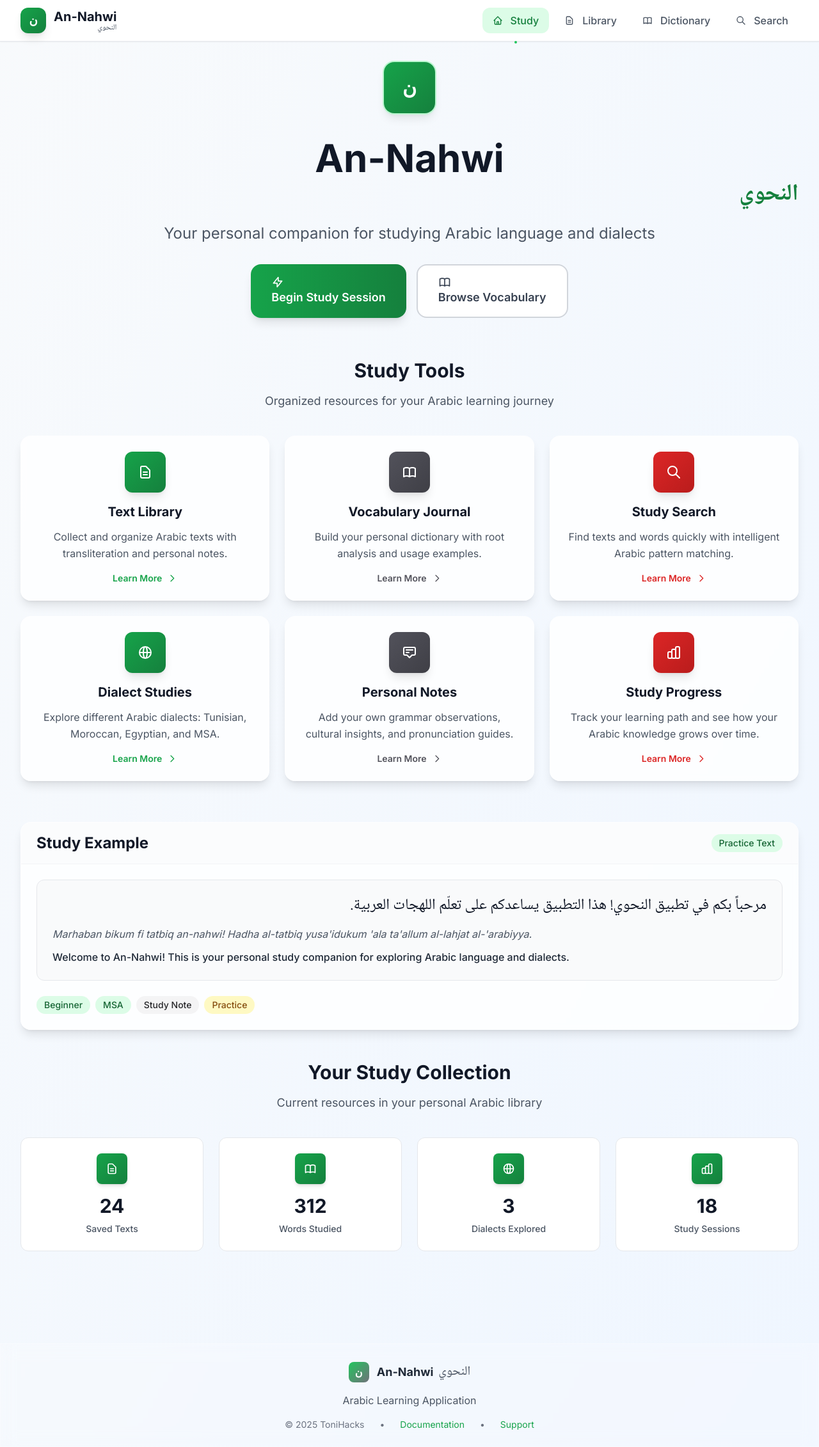
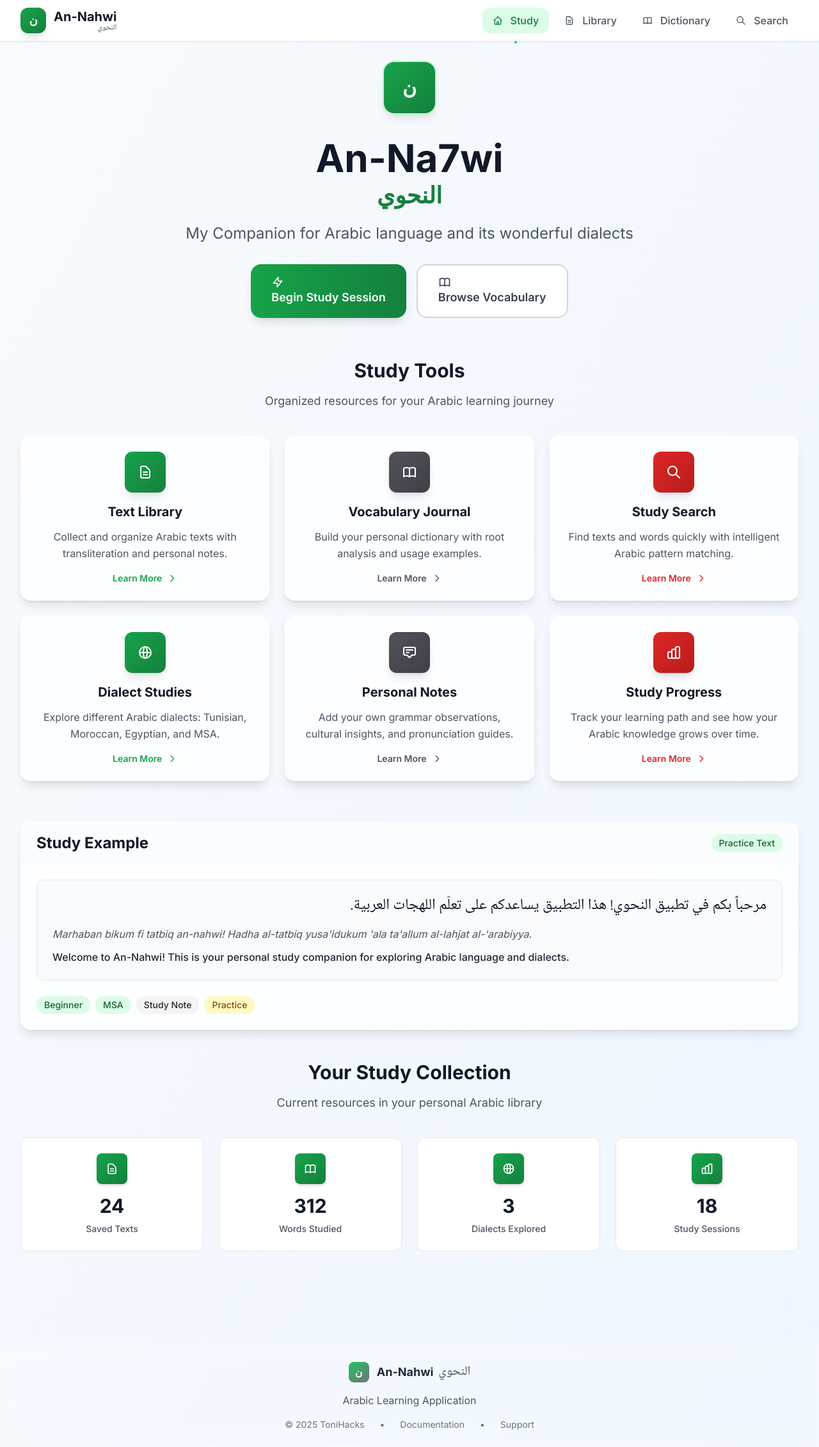
Before and after one commit to amasotti/an-na7wi, a Vue app in the folder frontend/: page / in a window 1280 px wide. Shown: the whole page at 64% size. Built offline with nearby package versions, Linux system fonts and the light colour scheme; a web font is replaced by a local one.

Commit message:
refactor: improve UI

```diff
--- a/frontend/src/assets/main.css
+++ b/frontend/src/assets/main.css
@@ -31,10 +31,6 @@
 
   h4 {
     @apply text-xl font-semibold mb-2 text-gray-700;
-  }
-
-  a {
-    @apply text-primary-600 hover:text-primary-700 transition-all duration-200;
   }
 
   /* Enhanced Arabic text styling with authentic fonts */
@@ -105,7 +101,7 @@
 /* Component styles */
 @layer components {
   .btn {
-    @apply px-6 py-3 rounded-xl font-semibold transition-all duration-200 transform hover:scale-105 focus:outline-none focus:ring-4 focus:ring-opacity-50 disabled:opacity-50 disabled:cursor-not-allowed disabled:transform-none;
+    @apply px-6 py-3 rounded-xl font-semibold transition-all duration-200 focus:outline-none focus:ring-4 focus:ring-opacity-50 disabled:opacity-50 disabled:cursor-not-allowed;
   }
 
   .btn-sm {
@@ -117,7 +113,12 @@
   }
 
   .btn-primary {
-    @apply bg-gradient-to-r from-primary-600 to-primary-700 text-white hover:from-primary-700 hover:to-primary-800 shadow-lg hover:shadow-xl focus:ring-primary-500;
+    @apply bg-gradient-to-r from-primary-600 to-primary-700 hover:from-primary-700 hover:to-primary-800 text-white  shadow-md hover:shadow-lg focus:ring-primary-500;
+    color: white !important;
+  }
+
+  .btn-primary:hover {
+    color: white !important;
   }
 
   .btn-secondary {
@@ -125,7 +126,7 @@
   }
 
   .btn-outline {
-    @apply border-2 border-gray-300 bg-white text-gray-700 hover:bg-gray-50 hover:border-primary-500 hover:text-primary-700 focus:ring-gray-300;
+    @apply border-2 border-gray-300 bg-white text-gray-700 hover:bg-primary-50 hover:border-primary-400 hover:text-primary-700 focus:ring-gray-300 transition-all duration-200;
   }
 
   .btn-ghost {
--- a/frontend/src/components/common/BaseCard.vue
+++ b/frontend/src/components/common/BaseCard.vue
@@ -38,7 +38,7 @@ const cardClasses = computed(() => {
     glass: 'glass',
   }
 
-  const hover = props.hover ? 'hover:scale-[1.02] hover:shadow-xl transition-all duration-300' : ''
+  const hover = props.hover ? 'hover:shadow-xl transition-all duration-300' : ''
 
   return [base, variants[props.variant], hover].filter(Boolean).join(' ')
 })
--- a/frontend/src/components/home/FeatureCard.vue
+++ b/frontend/src/components/home/FeatureCard.vue
@@ -71,7 +71,7 @@ const iconClasses = computed(() => {
 const cardClass = computed(() => {
   return combineClasses(
     cardClasses.base,
-    'h-full group cursor-pointer transition-all duration-200 hover:shadow-xl'
+    'h-full group cursor-pointer transition-all duration-200 hover:shadow-md hover:border-primary-200'
   )
 })
 
--- a/frontend/src/components/home/StatCard.vue
+++ b/frontend/src/components/home/StatCard.vue
@@ -1,5 +1,5 @@
 <template>
-  <div class="bg-white rounded-xl p-6 text-center hover:shadow-lg transition-all duration-200 border border-gray-200">
+  <div class="bg-white rounded-xl p-6 text-center hover:shadow-md transition-shadow duration-200 border border-gray-200">
     <!-- Icon -->
     <div class="w-12 h-12 mx-auto mb-4 bg-gradient-to-br from-primary-600 to-primary-700 rounded-lg flex items-center justify-center shadow-md">
       <BaseIcon class="text-white">
--- a/frontend/src/components/layout/NavLink.vue
+++ b/frontend/src/components/layout/NavLink.vue
@@ -2,7 +2,7 @@
   <router-link
     :to="to"
     :class="linkClasses"
-    class="group relative flex items-center transition-all duration-200"
+    class="group relative flex items-center transition-colors duration-200"
   >
     <!-- Icon -->
     <div v-if="icon" class="flex-shrink-0 mr-3">
--- a/frontend/src/components/text/TextCard.vue
+++ b/frontend/src/components/text/TextCard.vue
@@ -156,7 +156,7 @@ const dropdownOpen = ref(false)
 const computedCardClasses = computed(() => {
   const baseClasses = combineClasses(
     cardClasses.base,
-    'group relative overflow-hidden hover:shadow-lg'
+    'group relative overflow-hidden hover:shadow-md transition-shadow duration-200'
   )
 
   const viewModeClasses = props.viewMode === 'list'
--- a/frontend/src/views/HomeView.vue
+++ b/frontend/src/views/HomeView.vue
@@ -9,14 +9,14 @@
       </div>
 
       <h1 class="text-5xl md:text-6xl font-bold text-gray-900 mb-2">
-        An-Nahwi
+        An-Na7wi
       </h1>
-      <h2 class="text-3xl md:text-4xl font-semibold text-primary-700 arabic-large mb-6">
+      <h2 class="text-3xl md:text-4xl font-semibold text-primary-700 mb-6">
         النحوي
       </h2>
 
       <p class="text-xl md:text-2xl text-gray-600 max-w-3xl mx-auto leading-relaxed mb-8">
-        Your personal companion for studying Arabic language and dialects
+        My Companion for Arabic language and its wonderful dialects
       </p>
 
       <div class="flex flex-col sm:flex-row gap-4 justify-center">
@@ -28,7 +28,7 @@
           <svg class="w-5 h-5 mr-2" fill="none" stroke="currentColor" viewBox="0 0 24 24">
             <path stroke-linecap="round" stroke-linejoin="round" stroke-width="2" d="M13 10V3L4 14h7v7l9-11h-7z"></path>
           </svg>
-Begin Study Session
+            Begin Study Session
         </BaseButton>
 
         <BaseButton
```
